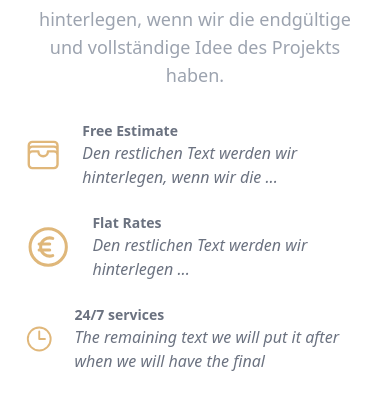
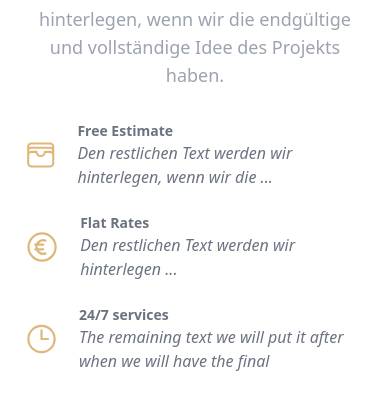
Before and after one commit to ChrisMutesa/electrician, a plain HTML site: page index.html in a window 390 px wide. Shown: the part 3184-3598 px from the top of the page. Drawn offline with nearby package versions, Linux system fonts and the light colour scheme.

Commit message:
Add files via upload

```diff
--- a/index.html
+++ b/index.html
@@ -381,7 +381,7 @@
                   viewBox="0 0 24 24"
                   stroke-width="1.5"
                   stroke="currentColor"
-                  class="w-16 h-16 pr-2 stroke-[rgba(213,159,78,0.75)]"
+                  class="w-14 h-14 md:w-16 md:h-16 pr-2 stroke-[rgba(213,159,78,0.75)]"
                 >
                   <path
                     stroke-linecap="round"
@@ -409,7 +409,7 @@
                   viewBox="0 0 24 24"
                   stroke-width="1.5"
                   stroke="currentColor"
-                  class="w-16 h-16 pr-2 stroke-[rgba(213,159,78,0.75)]"
+                  class="w-12 h-12 md:w-16 md:h-16 pr-2 stroke-[rgba(213,159,78,0.75)]"
                 >
                   <path
                     stroke-linecap="round"
@@ -438,7 +438,7 @@
                   viewBox="0 0 24 24"
                   stroke-width="1.5"
                   stroke="currentColor"
-                  class="w-14 h-14 pr-2 stroke-[rgba(213,159,78,0.75)]"
+                  class="w-16 h-16 md:w-16 md:h-16 pr-2 stroke-[rgba(213,159,78,0.75)]"
                 >
                   <path
                     stroke-linecap="round"
```
